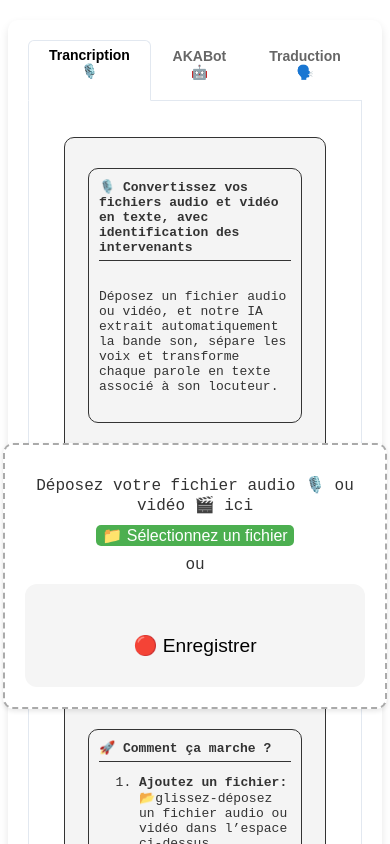
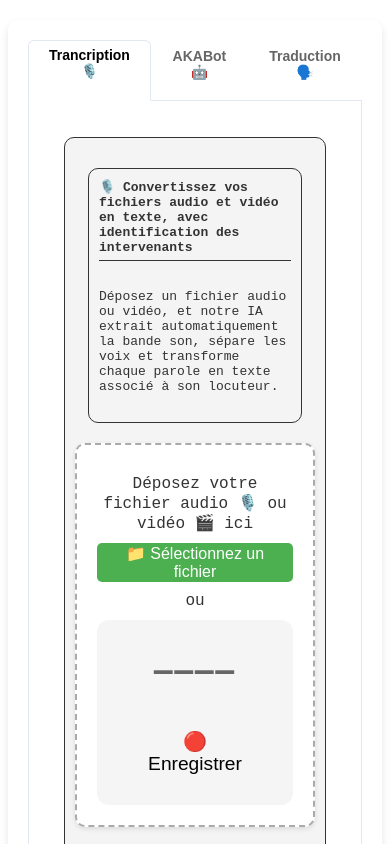
Before and after one commit to famibelle/TranscriMate, a Vue app in the folder transcribox/: page / in a window 390 px wide. Shown: the top 844 px of the page. Built offline with nearby package versions, Linux system fonts and the light colour scheme.

Commit message:
Amélioration du dictaphone

```diff
--- a/transcribox/src/App.vue
+++ b/transcribox/src/App.vue
@@ -86,8 +86,6 @@
                 </div>
               </div>
 
-
-
               <!-- Liste des locuteurs et des segments de transcription avec couleur unique par locuteur -->
               <div class="conversation-container" :class="{ dark: isDarkMode, disabled: !isTranscriptionComplete }">
                 <div class="conversation-header">💬 Conversation
@@ -97,8 +95,7 @@
                 </div>
                 <div class="conversation-body">
                   <span v-if="isTranscriptionComplete">
-                    <p class="instruction">Astuce : Utilisez un LLM sécurisé pour faire le compte rendu de la
-                      conversation </p>
+                    <p class="instruction">Astuce : Editez le nom du SPEAKER (clique droit sur le nom du speaker) pour avoir un compte rendu plus précis </p>
                   </span>
                   <div v-for="(segment, index) in transcriptions" :key="index" class="message"
                     :style="{ backgroundColor: getSpeakerColor(segment.speaker) }">
@@ -142,7 +139,6 @@
                   oninput="this.style.height = ''; this.style.height = this.scrollHeight + 'px'"></textarea>
               </div>
 
-
               <div class="stats-container" v-if="isTranscriptionComplete">
                 <div class="stats-header">🤖 Chatbot</div>
                 <div class="stats-body"></div>
@@ -228,7 +224,7 @@
                 <p v-if="!isRecording">ou</p>
                 <!-- Bouton d'enregistrement rond -->
                 <div class="record-button-wrapper">
-                  <pre v-html="asciiSpectrogram" v-if="isRecording"></pre>
+                  <!-- <pre v-html="asciiSpectrogram" v-if="isRecording"></pre> -->
 
                   <!-- <button @click.stop="toggleRecording" class="record-button"
                     :class="{ 'record-button--recording': isRecording }"
@@ -241,6 +237,7 @@
                     {{ isRecording ? 'STOP ■' : 'REC ●' }}
                   </span> -->
                   <Dictaphone
+                    :asciiSpectrogram="asciiSpectrogram"
                     :is-recording="isRecording"
                     :audio-level="audioLevel"
                     @click.stop="toggleRecording"
@@ -399,8 +396,6 @@
               </div>
             </div>
 
-
-
           </div>
 
           <div v-if="activeTab === 'tab3'">
@@ -413,20 +408,24 @@
 
                   <!-- Bouton d'enregistrement rond -->
                   <div class="record-button-wrapper">
-                    <pre v-html="asciiSpectrogram" v-if="isRecording"></pre>
-
-                    <button @click.stop="toggleRecording" class="record-button"
+                    <!-- <pre v-html="asciiSpectrogram" v-if="isRecording"></pre> -->
+
+                    <!-- <button @click.stop="toggleRecording" class="record-button"
                       :class="{ 'record-button--recording': isRecording }"
                       :title="isRecording ? 'Arrêter l\'enregistrement' : 'Commencer l\'enregistrement'">
                       <span class="record-button__inner">🎙️</span>
-                    </button>
+                    </button> -->
                     <!-- Label sous le bouton -->
-                    <span class="record-button__label">
+                    <!-- <span class="record-button__label">
                       {{ isRecording ? 'Stop' : 'Cliquez pour démarrer le sous-titrage' }}
-                    </span>
-
-
-
+                    </span> -->
+
+                    <Dictaphone
+                      :asciiSpectrogram="asciiSpectrogram"
+                      :is-recording="isRecording"
+                      :audio-level="audioLevel"
+                      @click.stop="toggleRecording"
+                    />
 
                   </div>
 
@@ -435,6 +434,22 @@
                     Enregistrement en cours: {{ formatTime(recordingTime) }}
                     <div>{{ transcriptionLive.text }}</div>
                   </div>
+
+
+              <!-- Textarea pour l'ensemble de la transcription avec style encadré -->
+              <div class="transcription-full-container">
+                <div class="transcription-header"> 💬 Audio transcipt
+                </div>
+                <textarea
+                  ref="transcriptionArea"
+                  v-model="accumulatedTranscription"
+                  class="transcription-textarea"
+                  readonly
+                  oninput="this.style.height = ''; this.style.height = this.scrollHeight + 'px'">
+                </textarea>
+              </div>
+
+
 
             <!-- Paramètre -->
             <div class="stats-container">
@@ -509,8 +524,27 @@ export default {
         this.saveSettings();
       },
       deep: true // Cette option n'est pas nécessaire ici car il s'agit d'une chaîne de caractères
-    }
-  },
+    },
+
+    'transcriptionLive.text': function(newVal) {
+    if (newVal) {
+      // Ajouter le nouveau texte à la transcription accumulée
+      this.accumulatedTranscription += newVal + "\n";
+      }
+    },
+
+    accumulatedTranscription() {
+      // Défilement automatique du textarea vers le bas
+      this.$nextTick(() => {
+        const textarea = this.$refs.transcriptionArea;
+        if (textarea) {
+          textarea.scrollTop = textarea.scrollHeight;
+        }
+      });
+    }
+  },
+
+
   data() {
     return {
 
@@ -520,14 +554,12 @@ export default {
       maxHeight: 10,          // Nombre maximum de blocs dans la barre
       asciiVolumeBar: '',     // Contient la barre en ASCII
       analyser: null,
-      asciiSpectrogram: "", // Pour afficher le spectromètre en ASCII
-
-
-
+      asciiSpectrogram: "▁▁▁▁", // Pour afficher le spectromètre en ASCII
 
       switch1: true,
 
       transcriptionLive: { "text": "", "chunks": [ { "text": "", "timestamp": [ 0, 0.1 ] }] },
+      accumulatedTranscription: "", // Variable pour stocker la transcription accumulée
 
       audioBuffer: [],      // Tableau pour accumuler les données audio
       bufferDuration: 0,    // Durée accumulée en secondes
@@ -833,47 +865,48 @@ export default {
     { start: 32, end: 64, label: "1000-4000 Hz" }, // Aigus
   ];
 
-    // Calculer l'intensité moyenne pour chaque bande
-    const intensities = bands.map((band) => {
+  // Définir les caractères représentant les niveaux d'amplitude
+  const levels = ['▁', '▂', '▃', '▅', '▆', '▇'];
+
+  let ascii = "";
+
+  // Pour chaque bande, calculer l'intensité moyenne et choisir le caractère correspondant
+  for (const band of bands) {
     let bandIntensity = 0;
+
+    // Calculer l'intensité moyenne de la bande
     for (let i = band.start; i < band.end; i++) {
       bandIntensity += dataArray[i];
     }
-      return bandIntensity / (band.end - band.start);
-    });
-
-    // Normaliser les valeurs entre 0 et 10
-    const normalizedIntensities = intensities.map((intensity) => Math.floor((intensity / 255) * 10));
-
-    let ascii = "";
-
-    // Créer des barres verticales bien alignées
-    for (let level = 10; level > 0; level--) {
-      let line = "";
-      for (let i = 0; i < normalizedIntensities.length; i++) {
-        if (normalizedIntensities[i] >= level) {
-          const intensityRatio = (10 - level) / 9; // Normalisation entre 0 et 1 pour la couleur
-          const red = Math.floor(255 * intensityRatio);
-          const green = Math.floor(255 * (1 - intensityRatio));
-          const color = `rgb(${red}, ${green}, 0)`;
-
-          line += `<span style="color:${color}">█</span>`;
-        } else {
-          line += " "; // Ajouter un espace si le niveau est inférieur à la valeur de l'intensité
-        }
-      }
-      ascii += line + "\n"; // Ajouter la ligne au spectrogramme ASCII
-    }
-
-    // Ajouter les labels des bandes de fréquence en bas
-    let labels = "";
-    for (let i = 0; i < bands.length; i++) {
-      labels += bands[i].label.padEnd(10, ' '); // Ajoute chaque étiquette avec un espace fixe pour l'alignement
-    }
-    ascii += labels;
+    bandIntensity /= (band.end - band.start);
+
+    // Normaliser la valeur entre 0 et le nombre de niveaux disponibles
+    const levelIndex = Math.min(
+      levels.length - 1,
+      Math.floor((bandIntensity / 255) * (levels.length))
+    );
+
+    // Ajouter le caractère correspondant à l'intensité moyenne
+    ascii += levels[levelIndex];
+  }
 
   return ascii;
 },
+
+
+  // Méthode 1: Utiliser la FFT pour calculer le niveau en dB
+  getDecibelLevelFromFFT() {
+      this.analyser.getByteFrequencyData(this.dataArray);
+
+      // Calculer la moyenne des amplitudes
+      const average = this.dataArray.reduce((acc, val) => acc + val, 0) / this.bufferLength;
+
+      // Convertir en dB (référence arbitraire à 0dB = amplitude maximale)
+      const db = 20 * Math.log10(average / 255);
+
+      return Math.max(db, -100); // Limiter à -100dB minimum
+  },
+
 
 
 
--- a/transcribox/src/components/Dictaphone.vue
+++ b/transcribox/src/components/Dictaphone.vue
@@ -7,11 +7,12 @@
     </div> -->
 
     <!-- Waveform visualization -->
-    <!-- <div class="waveform" :class="{ 'recording': isRecording }">
-      <template v-for="i in 7" :key="i">
-        {{ getWaveformBar(i) }}
-      </template>
-    </div> -->
+    <div class="waveform" :class="{ 'recording': isRecording }">
+      <div>
+        <!-- Afficher la variable asciiSpectrogram ici -->
+        <pre v-html="asciiSpectrogram"></pre>
+      </div>
+    </div>
 
     <!-- Controls -->
     <div class="controls">
@@ -26,6 +27,8 @@
 </template>
 
 <script>
+import { watchEffect } from 'vue';
+
 export default {
   name: 'Dictaphone',
   props: {
@@ -36,7 +39,11 @@ export default {
     audioLevel: {
       type: Number,
       default: 0
-    }
+    },
+    asciiSpectrogram: {
+      type: String,
+      required: true,
+    },
   },
   data() {
     return {
@@ -98,7 +105,8 @@ export default {
   padding: 20px;
   background: #f5f5f5;
   border-radius: 12px;
-  min-width: 300px;
+  /* min-width: 300px; */
+  max-width: 80%; /* Ajouté pour limiter la largeur maximale à 80% de la div parente */
 }
 
 .timer {
```
Also changed, not shown: 1 other file (tests, documents, lock files or other folders). Lines whose indentation alone changed are shown as unchanged.
